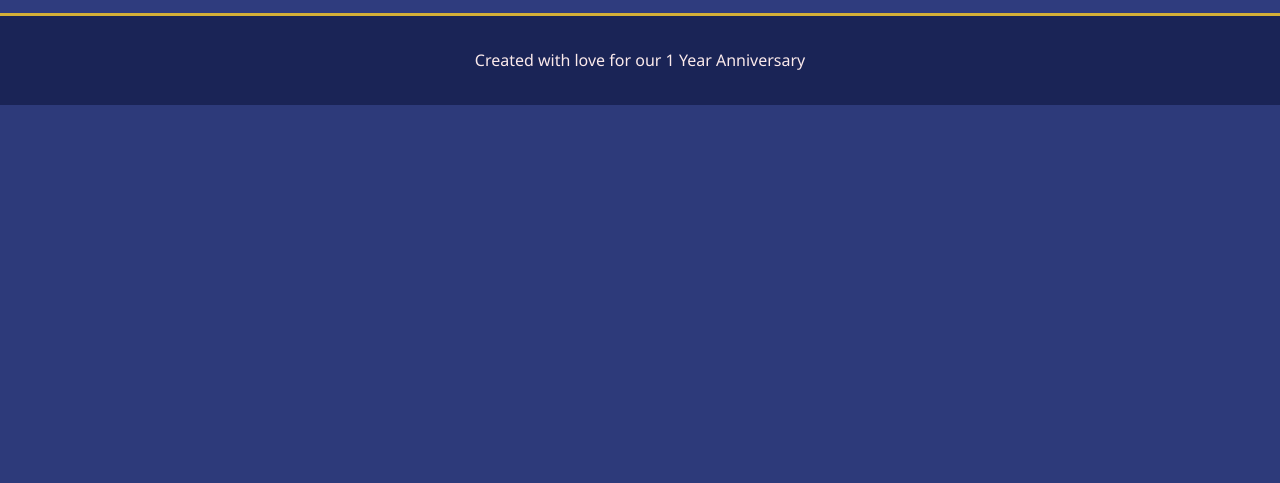
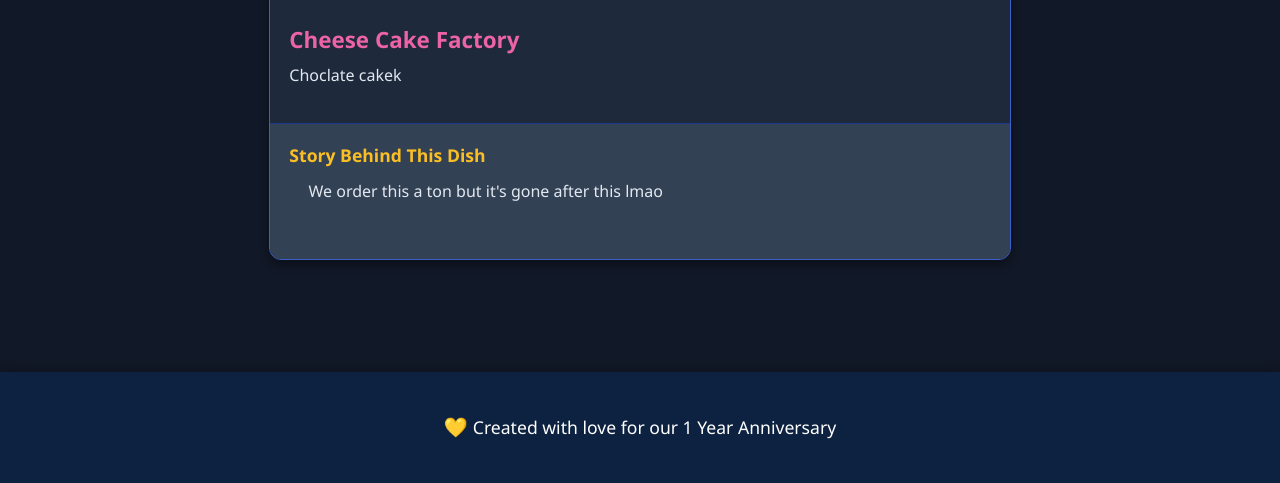
Before and after one commit to Dr-Payne25/anniversiary-site, a Django app: page /menu/ in a window 1280 px wide. Shown: the part 2102-2585 px from the top of the page. Before the commit the page ends 2207 px from the top, so only its background shows below. Run offline with Django 5.2, Linux system fonts and the light colour scheme; data comes from the database, SQL or seed files in the repository.

Commit message:
finished styling

```diff
--- a/anniversary_site/celebration/static/celebration/css/style.css
+++ b/anniversary_site/celebration/static/celebration/css/style.css
@@ -1,28 +1,62 @@
 /* celebration/static/celebration/css/style.css */
+:root {
+    /* Theme colors */
+    --dark-blue: #0d2241;           /* Primary dark blue */
+    --blue: #1e3a8a;                /* Secondary blue */
+    --blue-light: #3b60c9;          /* Lighter blue for hover */
+    --light-pink: #f8b4d9;          /* Light pink accent */
+    --pink: #ed64a6;                /* Medium pink */
+    --gold: #fbbf24;                /* Gold accent */
+    --gold-dark: #d97706;           /* Darker gold */
+    --text-dark: #111827;           /* Very dark text */
+    --text-color: #e2e8f0;          /* Light text for dark backgrounds */
+    --text-muted: #94a3b8;          /* Muted text */
+    --bg-dark: #111827;             /* Dark background */
+    --bg-medium: #1e293b;           /* Medium dark background */
+    --bg-light: #334155;            /* Lighter background for cards */
+    --white: #ffffff;               /* White */
+    --shadow-sm: 0 2px 4px rgba(0,0,0,0.3);
+    --shadow-md: 0 4px 10px rgba(0,0,0,0.4);
+    --shadow-lg: 0 10px 25px rgba(0,0,0,0.5);
+}
+
 * {
     margin: 0;
     padding: 0;
     box-sizing: border-box;
 }
 
-html {
-    height: 100%;
-}
-
 body {
     font-family: 'Segoe UI', Tahoma, Geneva, Verdana, sans-serif;
     line-height: 1.6;
-    color: #FBEAEB; /* Soft pink/cream text */
-    background-color: #2F3C7E; /* Rich navy blue background */
-    min-height: 100%;
+    color: var(--text-color);
+    background-color: var(--bg-dark);
     display: flex;
     flex-direction: column;
-    margin: 0;
+    min-height: 100vh; /* Ensure footer sticks to bottom */
 }
 
+main {
+    flex: 1; /* Take up available space to push footer down */
+    max-width: 1200px;
+    margin: 2rem auto;
+    padding: 0 2rem;
+}
+
+/* Typography improvements */
+h1, h2, h3, h4 {
+    font-weight: 600;
+    line-height: 1.3;
+}
+
+p {
+    margin-bottom: 1rem;
+}
+
+/* Header & Navigation */
 header {
-    background-color: #1a2456; /* Darker shade of the navy blue */
-    box-shadow: 0 2px 5px rgba(0,0,0,0.3);
+    background-color: var(--dark-blue);
+    box-shadow: var(--shadow-sm);
     position: sticky;
     top: 0;
     z-index: 100;
@@ -41,94 +75,116 @@
 
 nav ul li a {
     text-decoration: none;
-    color: #f0f0f0; /* Light text for dark background */
-    font-weight: 500;
+    color: var(--white);
+    font-weight: 600;
     padding: 0.5rem 1rem;
     border-radius: 4px;
     transition: all 0.3s ease;
+    position: relative;
+}
+
+/* Add bottom border animation on hover */
+nav ul li a:after {
+    content: '';
+    position: absolute;
+    width: 0;
+    height: 2px;
+    bottom: 0;
+    left: 0;
+    background-color: var(--gold);
+    transition: width 0.3s ease;
+}
+
+nav ul li a:hover:after {
+    width: 100%;
 }
 
 nav ul li a:hover {
-    background-color: #d4af37; /* Keeping gold hover effect */
-    color: #2F3C7E; /* Navy blue text on gold background */
+    color: var(--light-pink);
 }
 
-main {
-    flex: 1 0 auto; /* This is crucial - it allows main to grow but not shrink */
-    max-width: 1200px;
-    width: 100%;
-    margin: 0 auto;
-    padding: 2rem;
-    display: flex;
-    flex-direction: column;
-    color: #ffffff; /* Added white text color */
-}
-
+/* Hero Section */
 .hero {
     text-align: center;
-    padding: 3rem 0;
+    padding: 4rem 0;
+    background: linear-gradient(to right, rgba(13, 34, 65, 0.9), rgba(13, 34, 65, 0.9)),
+                url('/media/photos/hero-background.jpg');
+    background-size: cover;
+    background-position: center;
+    border-radius: 10px;
+    margin-bottom: 3rem;
+    box-shadow: var(--shadow-md);
+    color: var(--white);
 }
 
 .hero h1 {
-    font-size: 3rem;
-    margin-bottom: 1rem;
-    color: #ffffff; /* Changed to white */
+    font-size: 3.5rem;
+    margin-bottom: 1.5rem;
+    color: var(--light-pink);
+    text-shadow: 1px 1px 2px rgba(0,0,0,0.3);
 }
 
 .anniversary-date {
-    font-size: 1.5rem;
-    color: #d4af37; /* Keeping gold for accent */
+    font-size: 1.6rem;
+    color: var(--gold);
+    font-weight: 300;
+    text-shadow: 1px 1px 2px rgba(0,0,0,0.5);
 }
 
-/* Photo Gallery / Carousel */
+/* Photo Gallery / Carousel Enhancements */
 .photo-gallery {
-    display: flex;
-    flex-direction: column;
-    flex-grow: 1; /* Allow it to grow to fill space */
-    margin-bottom: 2rem;
+    margin: 3rem 0;
 }
 
 .photo-gallery h2 {
     text-align: center;
-    margin-bottom: 2rem;
-    font-size: 2rem;
+    margin-bottom: 2.5rem;
+    font-size: 2.2rem;
+    position: relative;
+    color: var(--gold);
+}
+
+.photo-gallery h2:after {
+    content: '';
+    position: absolute;
+    bottom: -10px;
+    left: 50%;
+    transform: translateX(-50%);
+    width: 60px;
+    height: 3px;
+    background-color: var(--pink);
 }
 
 .carousel {
     position: relative;
     overflow: hidden;
-    border-radius: 8px;
-    box-shadow: 0 4px 15px rgba(0,0,0,0.2);
-    max-width: 800px;
-    width: 100%;
+    border-radius: 12px;
+    box-shadow: var(--shadow-lg);
     margin: 0 auto;
-    flex-grow: 1; /* Allow it to grow */
-    display: flex;
-    flex-direction: column;
-    border: 2px solid #d4af37; /* Keeping gold border */
+    max-width: 1000px;
+    border: 1px solid var(--blue-light);
 }
 
 .carousel-container {
     display: flex;
-    transition: transform 0.5s ease;
-    flex: 1;
+    transition: transform 0.5s ease-in-out;
 }
 
 .carousel-slide {
     min-width: 100%;
     position: relative;
-    display: flex;
-    align-items: center;
-    justify-content: center;
-    background-color: #1a2456; /* Darker shade of navy blue */
 }
 
 .carousel-slide img {
-    max-width: 100%;
-    max-height: 600px; /* Set a reasonable max height */
-    width: auto;
-    height: auto;
+    width: 100%;
+    height: 60vh;
     object-fit: contain;
+    background-color: var(--bg-light);
+    transition: transform 0.3s ease;
+}
+
+.carousel-slide:hover img {
+    transform: scale(1.02);
 }
 
 .caption {
@@ -183,27 +251,33 @@
     right: 20px;
 }
 
-/* Menu Page */
+/* Menu Page Enhancements */
 .menu-header {
     text-align: center;
-    margin-bottom: 3rem;
+    margin-bottom: 4rem;
+    padding: 3rem 2rem;
+    background-color: var(--bg-medium);
+    color: var(--white);
+    border-radius: 10px;
+    box-shadow: var(--shadow-md);
+    border: 1px solid var(--blue);
 }
 
 .menu-header h1 {
-    font-size: 2.5rem;
-    color: #ffffff; /* Changed to white */
-    margin-bottom: 0.5rem;
+    font-size: 2.8rem;
+    color: var(--light-pink);
+    margin-bottom: 1rem;
 }
 
 .menu-section {
-    margin-bottom: 4rem;
+    margin-bottom: 5rem;
 }
 
 .menu-section h2 {
     text-align: center;
-    margin-bottom: 2rem;
-    font-size: 2rem;
-    color: #ffffff; /* Changed to white */
+    margin-bottom: 3rem;
+    font-size: 2.2rem;
+    color: var(--gold);
     position: relative;
 }
 
@@ -213,133 +287,195 @@
     bottom: -10px;
     left: 50%;
     transform: translateX(-50%);
-    width: 50px;
+    width: 60px;
     height: 3px;
-    background-color: #d4af37; /* Keeping gold underline */
+    background-color: var(--gold);
 }
 
 .menu-items {
     display: grid;
-    grid-template-columns: repeat(auto-fit, minmax(300px, 1fr));
-    gap: 2rem;
+    grid-template-columns: repeat(auto-fit, minmax(320px, 1fr));
+    gap: 2.5rem;
 }
 
 .menu-item {
-    background-color: #1a2456; /* Darker shade of navy blue */
-    border-radius: 8px;
+    background-color: var(--bg-medium);
+    border-radius: 12px;
     overflow: hidden;
-    box-shadow: 0 4px 10px rgba(0,0,0,0.1);
-    transition: transform 0.3s ease;
-    border: 1px solid #d4af37; /* Keeping gold border */
-    color: #FBEAEB; /* Soft pink/cream text */
+    box-shadow: var(--shadow-md);
+    transition: transform 0.3s ease, box-shadow 0.3s ease;
+    border: 1px solid var(--blue-light);
 }
 
 .menu-item:hover {
-    transform: translateY(-5px);
+    transform: translateY(-10px);
+    box-shadow: var(--shadow-lg);
 }
 
 .menu-item img {
     width: 100%;
     height: 250px;
-    object-fit: contain; /* Changed from cover to contain */
-    background-color: #f8f9fa; /* Optional: adds a light background */
+    object-fit: contain;
+    background-color: var(--bg-light);
+    transition: transform 0.5s ease;
+    padding: 1rem;
+}
+
+.menu-item:hover img {
+    transform: scale(1.03);
 }
 
 .menu-item h3 {
-    padding: 1rem 1rem 0.5rem;
-    color: #ffffff; /* Changed to white */
+    padding: 1.2rem 1.2rem 0.5rem;
+    color: var(--pink);
+    font-size: 1.4rem;
 }
 
 .menu-item p {
-    padding: 0 1rem 1rem;
+    padding: 0 1.2rem 1.2rem;
+    color: var(--text-color);
 }
 
 .menu-item .story {
-    padding: 1rem;
-    background-color: #232d5f; /* Even darker navy for contrast */
-    border-top: 1px solid #d4af37; /* Keeping gold border */
+    padding: 1.2rem;
+    background-color: var(--bg-light);
+    border-top: 1px solid var(--blue);
 }
 
 .menu-item .story h4 {
-    margin-bottom: 0.5rem;
-    font-size: 1rem;
-    color: #ffffff; /* Changed to white */
+    margin-bottom: 0.8rem;
+    font-size: 1.1rem;
+    color: var(--gold);
 }
 
-/* About Page */
+/* About Page Enhancements */
 .about-header {
     text-align: center;
-    margin-bottom: 3rem;
+    margin-bottom: 4rem;
+    padding: 3rem 2rem;
+    background-color: var(--bg-medium);
+    border-radius: 10px;
+    box-shadow: var(--shadow-md);
+    border: 1px solid var(--blue);
 }
 
 .about-header h1 {
-    font-size: 2.5rem;
-    color: #ffffff; /* Changed to white */
-    margin-bottom: 0.5rem;
+    font-size: 2.8rem;
+    color: var(--light-pink);
+    margin-bottom: 1rem;
 }
 
 .about-section {
     display: grid;
-    grid-template-columns: repeat(auto-fit, minmax(300px, 1fr));
-    gap: 2rem;
-    margin-bottom: 3rem;
+    grid-template-columns: repeat(auto-fit, minmax(350px, 1fr));
+    gap: 3rem;
+    margin-bottom: 4rem;
 }
 
 .about-person {
     text-align: center;
-    background-color: #1a2456; /* Darker shade of navy blue */
-    border-radius: 8px;
+    background-color: var(--bg-medium);
+    border-radius: 12px;
     overflow: hidden;
-    box-shadow: 0 4px 10px rgba(0,0,0,0.1);
-    padding-bottom: 1.5rem;
-    border: 1px solid #d4af37; /* Keeping gold border */
-    color: #FBEAEB; /* Soft pink/cream text */
+    box-shadow: var(--shadow-md);
+    padding-bottom: 2rem;
+    transition: transform 0.3s ease;
+    border: 1px solid var(--blue-light);
+}
+
+.about-person:hover {
+    transform: translateY(-10px);
 }
 
 .about-person img {
     width: 100%;
-    height: 300px;
+    height: 350px;
     object-fit: contain;
-    background-color: #f8f9fa; /* Optional: adds a light background */
+    background-color: var(--bg-light);
+    transition: transform 0.5s ease;
+    padding: 1rem;
+}
+
+.about-person:hover img {
+    transform: scale(1.03);
 }
 
 .about-person h2 {
-    margin: 1.5rem 0 1rem;
-    color: #ffffff; /* Changed to white */
+    margin: 1.8rem 0 1.2rem;
+    color: var(--pink);
+    font-size: 1.8rem;
 }
 
 .about-person p {
-    padding: 0 1.5rem;
+    padding: 0 2rem;
     text-align: left;
+    color: var(--text-color);
 }
 
 .our-story {
-    background-color: #1a2456; /* Darker shade of navy blue */
-    border-radius: 8px;
-    box-shadow: 0 4px 10px rgba(0,0,0,0.1);
-    padding: 2rem;
-    border: 1px solid #d4af37; /* Keeping gold border */
-    color: #FBEAEB; /* Soft pink/cream text */
+    background-color: var(--bg-medium);
+    border-radius: 12px;
+    box-shadow: var(--shadow-md);
+    padding: 3rem;
+    margin-top: 2rem;
+    border: 1px solid var(--blue-light);
 }
 
 .our-story h2 {
     text-align: center;
-    margin-bottom: 1.5rem;
-    color: #ffffff; /* Changed to white */
+    margin-bottom: 2rem;
+    color: var(--gold);
+    font-size: 2rem;
+    position: relative;
 }
 
+.our-story h2:after {
+    content: '';
+    position: absolute;
+    bottom: -10px;
+    left: 50%;
+    transform: translateX(-50%);
+    width: 60px;
+    height: 3px;
+    background-color: var(--pink);
+}
+
+/* Footer Enhancements */
 footer {
-    flex-shrink: 0; /* Prevents the footer from shrinking */
     text-align: center;
-    padding: 2rem 0;
-    background-color: #1a2456; /* Darker shade of navy blue */
-    color: #FBEAEB; /* Soft pink/cream text */
-    width: 100%;
-    margin-top: auto; /* Pushes the footer to the bottom */
-    border-top: 3px solid #d4af37; /* Keeping gold border top */
+    padding: 2.5rem 0;
+    background-color: var(--dark-blue);
+    color: var(--white);
+    box-shadow: 0 -2px 10px rgba(0,0,0,0.3);
+    margin-top: auto; /* Push to bottom */
+}
+
+footer p {
+    margin-bottom: 0;
+    font-size: 1.1rem;
+}
+
+/* Add a gold heart icon to footer */
+footer p:before {
+    content: '💛 ';
+    font-size: 1.2rem;
 }
 
 /* Responsive adjustments */
+@media (max-width: 992px) {
+    .carousel-slide img {
+        height: 50vh;
+    }
+
+    .hero h1 {
+        font-size: 3rem;
+    }
+
+    .menu-items {
+        grid-template-columns: repeat(auto-fit, minmax(280px, 1fr));
+    }
+}
+
 @media (max-width: 768px) {
     nav ul {
         flex-direction: column;
```
Also changed, not shown: other parts of anniversary_site/celebration/static/celebration/css/style.css (+70 -16 lines).
